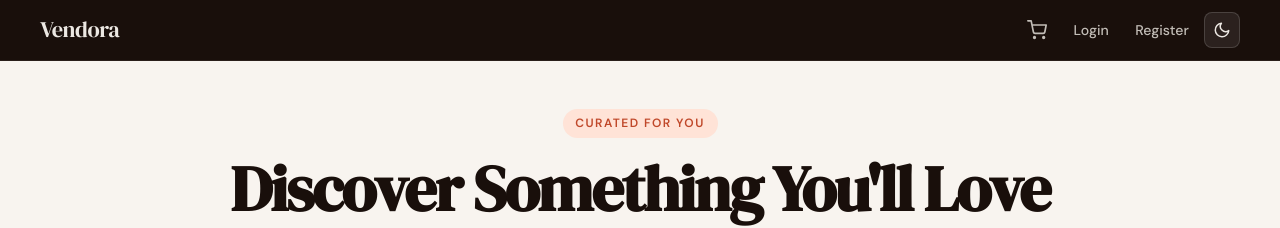
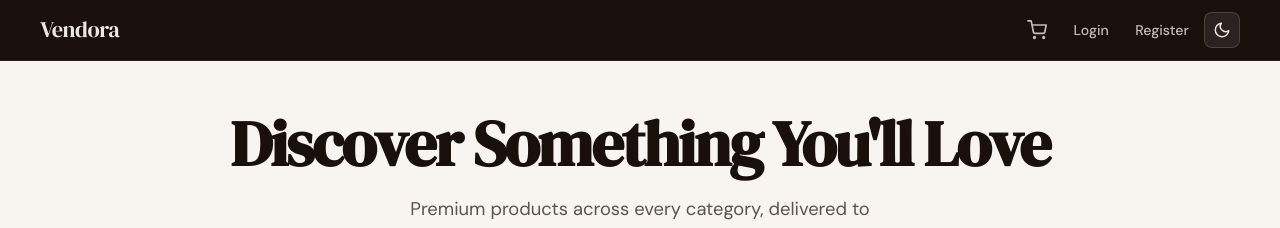
Before and after one commit to AmeyaSingh23/ecommerce, a React (Vite) app in the folder client/: page / in a window 1280 px wide. Shown: the top 228 px of the page. Built offline with nearby package versions, Linux system fonts and the light colour scheme; no server answers.

Commit message:
edited home page ui

```diff
--- a/client/src/pages/Home.jsx
+++ b/client/src/pages/Home.jsx
@@ -8,7 +8,7 @@ const CATEGORIES = ['all', 'Electronics', 'Clothing', 'Books', 'Home', 'Sports',
 
 const SearchIcon = () => (
   <svg className="input-icon" viewBox="0 0 24 24" fill="none" stroke="currentColor" strokeWidth="2" strokeLinecap="round" strokeLinejoin="round">
-    <circle cx="11" cy="11" r="8"/><line x1="21" y1="21" x2="16.65" y2="16.65"/>
+    <circle cx="11" cy="11" r="8" /><line x1="21" y1="21" x2="16.65" y2="16.65" />
   </svg>
 )
 
@@ -53,7 +53,6 @@ const Home = () => {
 
       {/* Hero */}
       <div className="home-hero">
-        <span className="home-hero__tagline">Curated for you</span>
         <h1 className="home-hero__title">Discover Something You'll Love</h1>
         <p className="home-hero__sub">Premium products across every category, delivered to your door.</p>
       </div>
```
